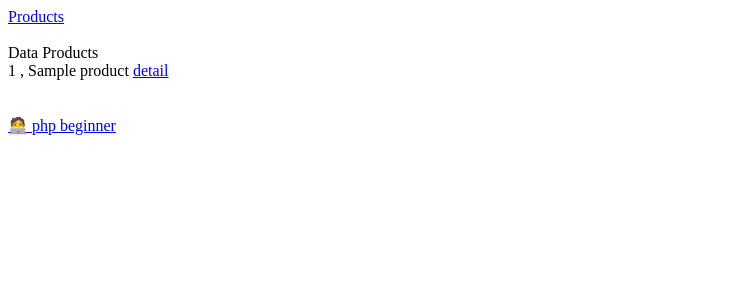
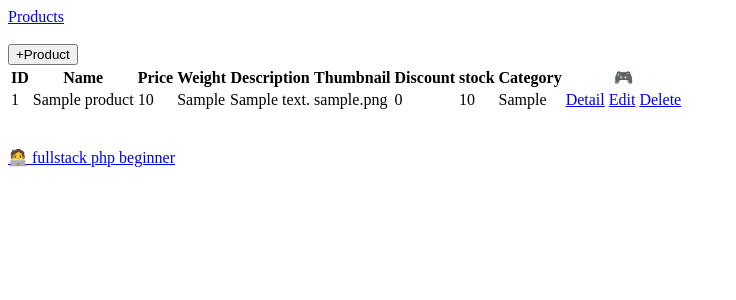
Before and after one commit to indracahyae/fullstack-php-beginner, a PHP site: page /products in a window 1280 px wide. Shown: the top 300 px of the page, without its empty margins (0-736 px from the left). Run offline with PHP 8.4, Linux system fonts and the light colour scheme; tables that the repository leaves empty or names only in its code hold one stand-in row (values such as "Sample post").

Commit message:
semangat pak

```diff
--- /dev/null
+++ b/products/create.php
@@ -0,0 +1,2 @@
+<?php
+echo "<h3>Form Create</h3>"
--- a/products/index.php
+++ b/products/index.php
@@ -1,11 +1,61 @@
 <?php
-    require_once '../templates/header.php';
+require_once '../templates/header.php';
+?>
 
+<a href="/fullstack-php-beginner/products">
+    <button type="button">+Product</button>
+</a>
+
+<table>
+    <tr>
+        <th>ID</th>
+        <th>Name</th>
+        <th>Price</th>
+        <th>Weight</th>
+        <th>Description</th>
+        <th>Thumbnail</th>
+        <th>Discount</th>
+        <th>stock</th>
+        <th>Category</th>
+        <th>🎮</th>
+    </tr>
+
+    <?php
     $products = $db->query("SELECT * FROM products");
-    echo 'Data Products <br>';
-    while($product = $products->fetch(PDO::FETCH_OBJ)) {
-        echo "$product->id , $product->name <a href='./detail.php?id=$product->id'>detail</a> <br>";
+    while ($product = $products->fetch(PDO::FETCH_OBJ)) {
+        echo "
+            <tr>
+                <td>$product->id</td>
+                <td>$product->name</td>
+                <td>$product->price</td>
+                <td>$product->weight</td>
+                <td>$product->description</td>
+                <td>$product->thumbnail</td>
+                <td>$product->discount</td>
+                <td>$product->stock</td>
+                <td>$product->category_fk</td>
+                <td>
+                    <a href='./detail.php?id=$product->id'>Detail</a>
+                    <a href='./edit.php?id=$product->id'>Edit</a>
+                    <a href='./?delete&id=$product->id'>Delete</a>
+                </td>
+            </tr>
+            ";
     };
+    ?>
 
-    require_once '../templates/footer.php';
+</table>
+
+<?php
+
+if (isset($_GET['delete'])) {
+    if ($_GET['id']) {
+        $result = $db->query("DELETE FROM products WHERE id = " . $_GET['id']);
+        if ($result) {
+            header('Location:/fullstack-php-beginner/products/');
+        }
+    }
+}
+
+require_once '../templates/footer.php';
 ?>
--- a/templates/footer.php
+++ b/templates/footer.php
@@ -1,2 +1,2 @@
 <br><br>
-<a href="../">🧑‍💻 php beginner</a>
+<a href="../">🧑‍💻 fullstack php beginner</a>
--- a/templates/header.php
+++ b/templates/header.php
@@ -1,6 +1,7 @@
 <?php
-require_once __DIR__.'/../connection.php';
+require_once __DIR__ . '/../connection.php';
 // header('Content-type: text/plain');
+?>
 
-// menu
-echo '<a href="./">Products</a> <br><br>';
+<!-- menu -->
+<a href="./">Products</a> <br><br>
```
Also changed, not shown: products/detail.php (+6 -7 lines), products/edit.php (added).
